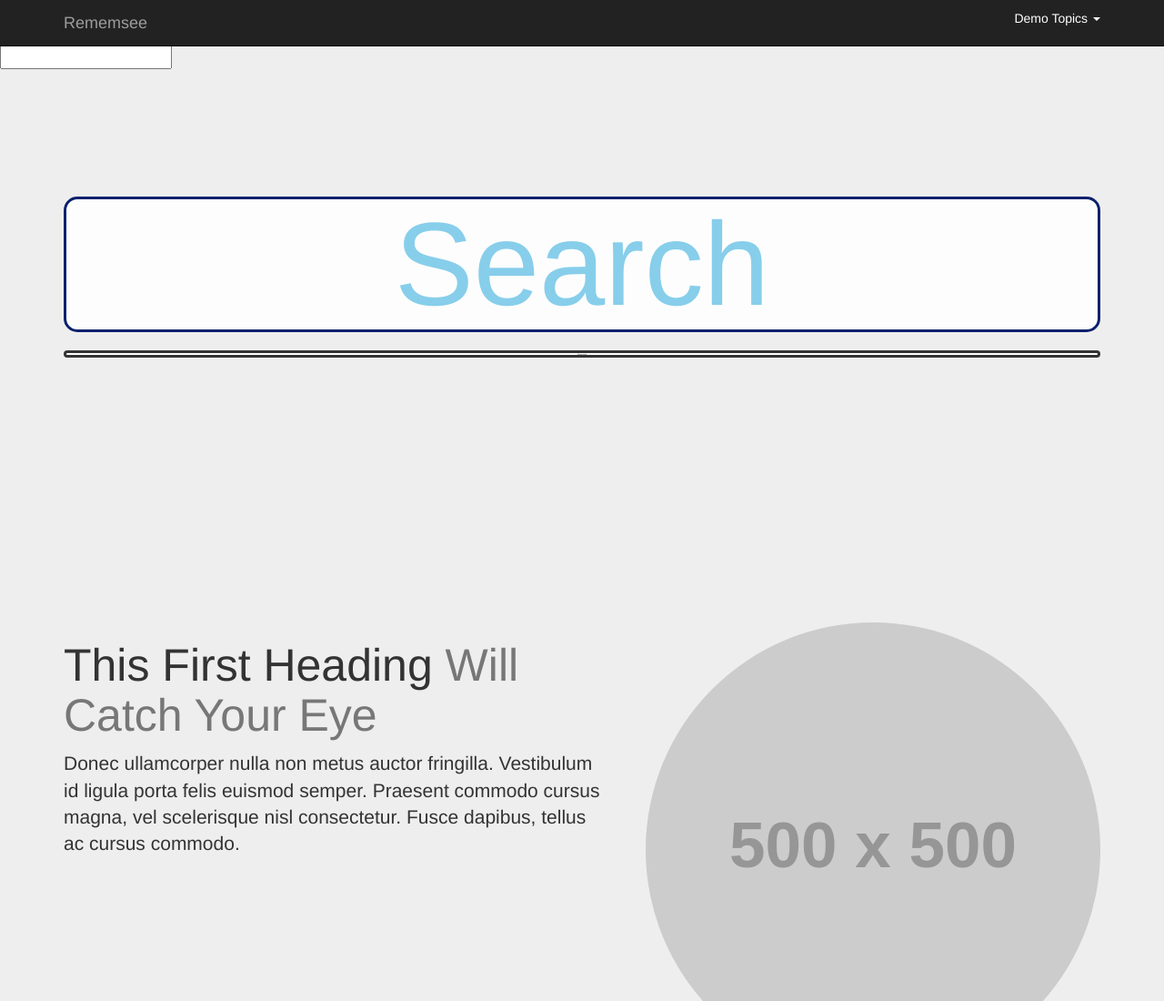
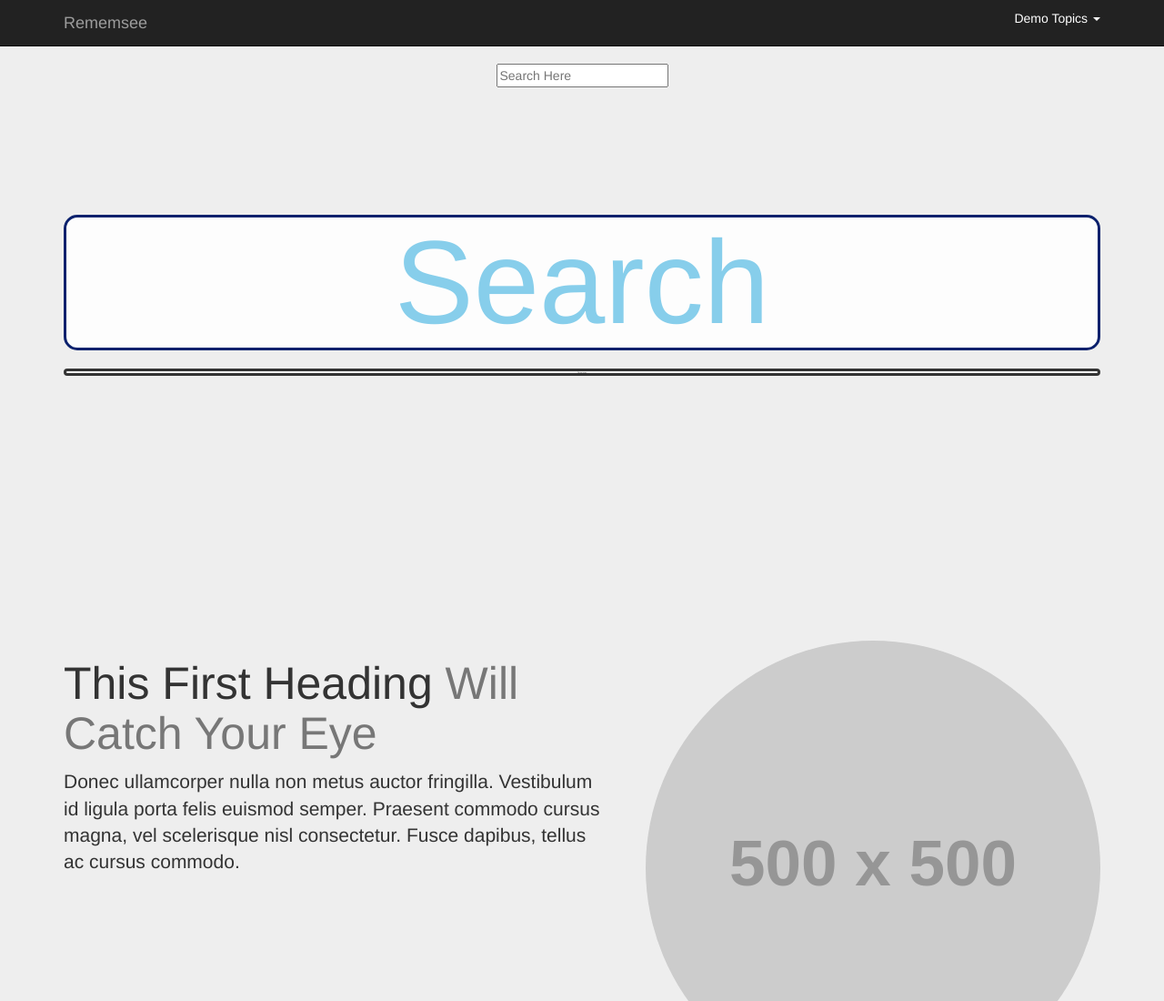
Before and after one commit to michellejl/education_digest, a plain HTML site: page blank.html in a window 1280 px wide. Shown: the top 1100 px of the page at 91% size. Drawn offline with Linux system fonts and the light colour scheme; placeholder pictures from the web are drawn by us.

Commit message:
changes for search bar

```diff
--- a/blank.html
+++ b/blank.html
@@ -62,7 +62,9 @@
         </div>
         <!-- /.container -->
     </nav>
-<input type="text" id="search">
+ <div class="search">
+<input type="text" placeholder="Search Here" id="search">
+</div>
     <!-- Full Width Image Header -->
     <header class="header-image">
         <div class="headline">
@@ -88,27 +90,7 @@
         </div>
 
         <hr class="featurette-divider">
-        <!-- Second Featurette -->
-<!--         <div class="featurette" id="services">
-            <img class="featurette-image img-responsive pull-left" src="images/gracehopper.gif">
-            <h2 class="featurette-heading">The Second Heading
-                <span class="text-muted">Is Pretty Cool Too.</span>
-            </h2>
-            <p class="lead">Donec ullamcorper nulla non metus auctor fringilla. Vestibulum id ligula porta felis euismod semper. Praesent commodo cursus magna, vel scelerisque nisl consectetur. Fusce dapibus, tellus ac cursus commodo.</p>
-        </div>
 
-        <hr class="featurette-divider"> -->
-
-        <!-- Third Featurette -->
-<!--         <div class="featurette" id="contact">
-            <img class="featurette-image  img-responsive pull-right" height="500" width="500"src="images/gracehopperfunny.jpg">
-            <h2 class="featurette-heading">The Third Heading
-                <span class="text-muted">Will Seal the Deal.</span>
-            </h2>
-            <p class="lead">Donec ullamcorper nulla non metus auctor fringilla. Vestibulum id ligula porta felis euismod semper. Praesent commodo cursus magna, vel scelerisque nisl consectetur. Fusce dapibus, tellus ac cursus commodo.</p>
-        </div>
-
-        <hr class="featurette-divider"> -->
 
         <!-- Footer -->
         <footer>
--- a/css/one-page.css
+++ b/css/one-page.css
@@ -206,3 +206,10 @@ footer {
     border: 1px solid red;
     cursor:pointer;
 }
+
+.search {
+    padding-top: 20px;
+    margin-top: 20px;
+    text-align: center;
+    border-radius: 5px;
+}
```
